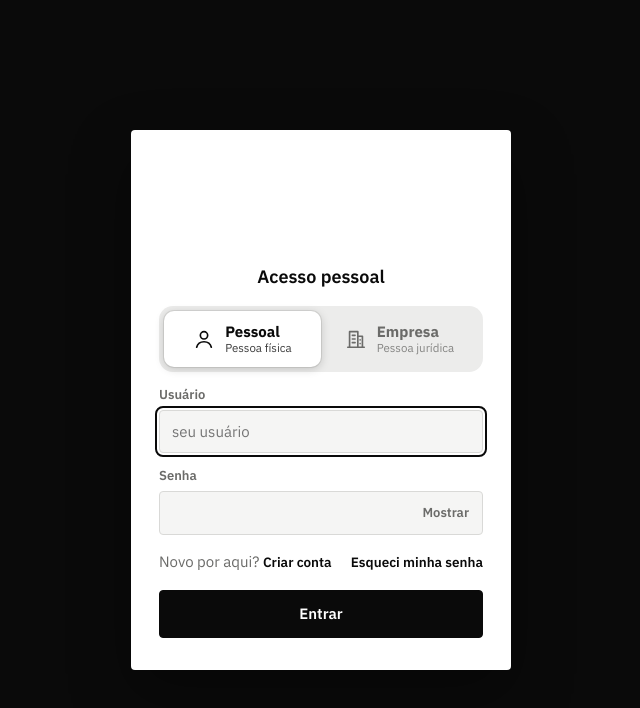
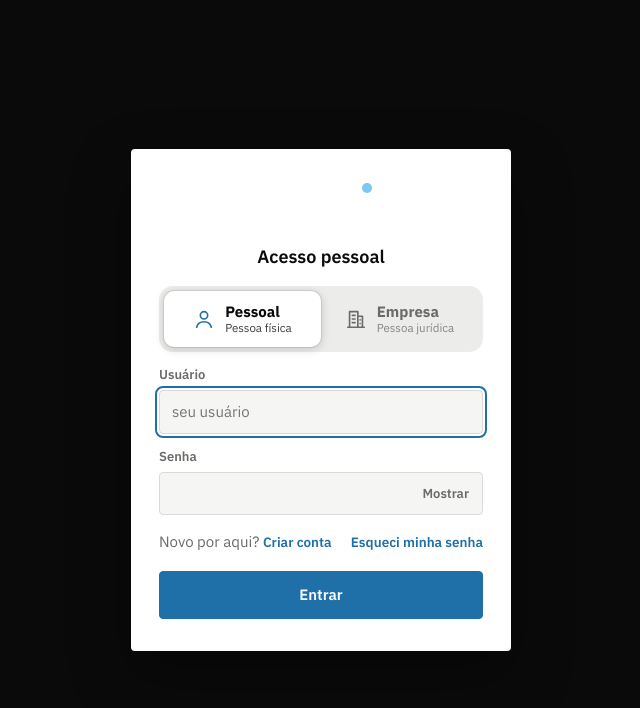
Before and after one commit to nykollasmrts/nms-finance, a plain HTML site: page index.html in a window 1280 px wide. Shown: the whole page, without its empty margins (319-959 px from the left). Drawn offline with nearby package versions, Linux system fonts and the light colour scheme.

Commit message:
Logo nova (nms com ponto azul) e tema azul da marca (versão 1.9.7)

```diff
--- a/config.js
+++ b/config.js
@@ -6,5 +6,5 @@
 window.NMS_CONFIG = {
   supabaseUrl: "https://cnovucrtrbmdqofedloj.supabase.co",
   supabaseAnonKey: "eyJhbGciOiJIUzI1NiIsInR5cCI6IkpXVCJ9.eyJpc3MiOiJzdXBhYmFzZSIsInJlZiI6ImNub3Z1Y3J0cmJtZHFvZmVkbG9qIiwicm9sZSI6ImFub24iLCJpYXQiOjE3OTI2ODQwMjksImV4cCI6MjEwODI2MDAyOX0.rEVArGafYTjINd-nVb7wo4briojiLKEspF0FjRoMpyo",
-  versao: "1.9.6"
+  versao: "1.9.7"
 };
--- a/index.html
+++ b/index.html
@@ -22,11 +22,11 @@
 </head>
 <body>
 <style>
-/* Layout: corporativo preto e branco — barra lateral preta no computador, abas no rodapé no celular; números em mono tabular */
+/* Layout: corporativo preto e branco com azul da marca (#7CC8F2) — barra lateral preta no computador, abas no rodapé no celular; números em mono tabular */
 :root{
   --bg:#F5F5F4; --surface:#FFFFFF; --sunk:#ECECEB; --line:#D9D9D7;
-  --fg:#0A0A0A; --muted:#6B6B69; --accent:#0A0A0A; --on-accent:#FFFFFF; --accent-soft:#E6E6E4;
-  --nav-bg:#0A0A0A; --nav-fg:#FFFFFF; --nav-muted:#9A9A97; --nav-sel:#262626;
+  --fg:#0A0A0A; --muted:#6B6B69; --accent:#1F6FA8; --on-accent:#FFFFFF; --accent-soft:#E3EFF8; --brand-blue:#7CC8F2;
+  --nav-bg:#0A0A0A; --nav-fg:#FFFFFF; --nav-muted:#9A9A97; --nav-sel:#13212C;
   --in:#1E8A55; --in-soft:#E4F0E9; --out:#B3261E; --out-soft:#F6E4E2; --warn:#7A5A00; --warn-soft:#F1EBDC;
   --c1:#2F5BEA; --c2:#E8892B; --c3:#1E9E62; --c4:#C2459B; --c5:#1597B8; --c6:#C9A227; --c7:#7B57E0; --c8:#E04A3A; --c9:#8C8C89; --c10:#0F766E; --c11:#A16207; --c12:#9D174D; --c13:#5B7083; --c14:#A0522D; --c15:#6E9F2F; --c16:#3949AB;
   --k-in:#1E9E62; --k-out:#E04A3A; --k-bal:#2F5BEA; --k-proj:#7B57E0;
@@ -37,16 +37,16 @@
 }
 @media (prefers-color-scheme: dark){:root:not([data-theme="light"]){
   --bg:#000000; --surface:#0F0F0F; --sunk:#1A1A1A; --line:#2A2A2A;
-  --fg:#F5F5F4; --muted:#9A9A97; --accent:#F5F5F4; --on-accent:#0A0A0A; --accent-soft:#222222;
-  --nav-bg:#0F0F0F; --nav-fg:#F5F5F4; --nav-muted:#8A8A87; --nav-sel:#222222;
+  --fg:#F5F5F4; --muted:#9A9A97; --accent:#7CC8F2; --on-accent:#0A0A0A; --accent-soft:#11222E; --brand-blue:#7CC8F2;
+  --nav-bg:#0F0F0F; --nav-fg:#F5F5F4; --nav-muted:#8A8A87; --nav-sel:#13222D;
   --in:#5FC48E; --in-soft:#12261B; --out:#F2867D; --out-soft:#2C1513; --warn:#D9B45A; --warn-soft:#2A2312;
   --c1:#7C9BFF; --c2:#F5A75C; --c3:#4FCB8E; --c4:#E47FC4; --c5:#4FC6E0; --c6:#E3C35A; --c7:#A88CFF; --c8:#FF7A6B; --c9:#8A8A87; --c10:#3CC9B8; --c11:#E0A63A; --c12:#F06292; --c13:#9FB3C8; --c14:#E0A07A; --c15:#A5D86E; --c16:#8C9EFF;
   --k-in:#4FCB8E; --k-out:#FF7A6B; --k-bal:#7C9BFF; --k-proj:#A88CFF;
   color-scheme:dark}}
 :root[data-theme="dark"]{
   --bg:#000000; --surface:#0F0F0F; --sunk:#1A1A1A; --line:#2A2A2A;
-  --fg:#F5F5F4; --muted:#9A9A97; --accent:#F5F5F4; --on-accent:#0A0A0A; --accent-soft:#222222;
-  --nav-bg:#0F0F0F; --nav-fg:#F5F5F4; --nav-muted:#8A8A87; --nav-sel:#222222;
+  --fg:#F5F5F4; --muted:#9A9A97; --accent:#7CC8F2; --on-accent:#0A0A0A; --accent-soft:#11222E; --brand-blue:#7CC8F2;
+  --nav-bg:#0F0F0F; --nav-fg:#F5F5F4; --nav-muted:#8A8A87; --nav-sel:#13222D;
   --in:#5FC48E; --in-soft:#12261B; --out:#F2867D; --out-soft:#2C1513; --warn:#D9B45A; --warn-soft:#2A2312;
   --c1:#7C9BFF; --c2:#F5A75C; --c3:#4FCB8E; --c4:#E47FC4; --c5:#4FC6E0; --c6:#E3C35A; --c7:#A88CFF; --c8:#FF7A6B; --c9:#8A8A87; --c10:#3CC9B8; --c11:#E0A63A; --c12:#F06292; --c13:#9FB3C8; --c14:#E0A07A; --c15:#A5D86E; --c16:#8C9EFF;
   --k-in:#4FCB8E; --k-out:#FF7A6B; --k-bal:#7C9BFF; --k-proj:#A88CFF;
@@ -68,13 +68,14 @@ button{cursor:pointer}
 .nav button{flex:1;background:none;border:0;display:flex;flex-direction:column;align-items:center;gap:2px;padding:6px 4px;border-radius:var(--r);color:var(--nav-muted);font-size:12px;font-weight:500;letter-spacing:.02em}
 .nav button svg{width:22px;height:22px}
 .nav button[aria-current="page"]{color:var(--nav-fg)}
+.nav button[aria-current="page"] svg{color:var(--brand-blue)}
 @media (min-width:900px){
   .nav{position:sticky;top:0;height:100vh;height:100dvh;overflow-y:auto;overflow-x:hidden;overscroll-behavior:contain;scrollbar-width:thin;scrollbar-color:var(--nav-muted) transparent;inset:auto;flex-direction:column;justify-content:flex-start;gap:2px;border-top:0;border-right:1px solid var(--line);padding:28px 14px;padding-left:max(14px,env(safe-area-inset-left,0px))}
   .brand{display:flex;align-items:center;gap:12px;padding:0 10px 28px}
   .brand .mark{min-width:40px;height:40px;padding:0 10px;border:2px solid var(--nav-fg);display:grid;place-items:center;font-weight:700;font-size:17px;letter-spacing:.04em}
   .brand small{display:block;font-weight:500;font-size:11px;color:var(--nav-muted);text-transform:uppercase;letter-spacing:.12em;line-height:1.3}
   .nav button{flex:none;flex-direction:row;gap:12px;font-size:14px;padding:11px 12px;justify-content:flex-start;border-left:2px solid transparent;border-radius:0}
-  .nav button[aria-current="page"]{background:var(--nav-sel);border-left-color:var(--nav-fg)}
+  .nav button[aria-current="page"]{background:var(--nav-sel);border-left-color:var(--brand-blue)}
   .nav .sync{margin-top:auto;font-size:12px;color:var(--nav-muted);padding:0 10px}
 }
 .nav .sync{display:none}
@@ -589,17 +590,17 @@ body.corp .btn{font-weight:500}
 .isParty{display:flex;flex-direction:column;gap:2px;padding:10px 12px;background:var(--sunk)}
 .isParty small{color:var(--muted);font-size:12px}
 
-/* logo NMS — modelo D: círculo em contorno com "nms" e ponto sólido (monocromática) */
-.nmsLogo{--s:120px;display:inline-flex;flex-direction:column;align-items:center;justify-content:center;gap:calc(var(--s)*.09);flex:none;color:inherit;font-family:"Inter","Helvetica Neue",Arial,sans-serif;user-select:none;line-height:1}
-.nmsMark{position:relative;display:grid;place-items:center;box-sizing:border-box;width:calc(var(--s)*.56);height:calc(var(--s)*.56);border-radius:50%;border:max(1.5px,calc(var(--s)*.012)) solid currentColor;background:transparent;flex:none}
-.nmsMark b{color:currentColor;font-weight:600;font-size:calc(var(--s)*.2);letter-spacing:-.02em;margin-top:calc(var(--s)*-.01)}
-.nmsMark::after{content:"";position:absolute;right:6%;top:6%;width:14.6%;height:14.6%;border-radius:50%;background:currentColor}
+/* logo NMS — nova marca: "nms" em Inter seminegrito com ponto azul claro no canto, sem círculo */
+.nmsLogo{--s:120px;--nms-dot:#7CC8F2;display:inline-flex;flex-direction:column;align-items:center;justify-content:center;gap:calc(var(--s)*.09);flex:none;color:inherit;font-family:"Inter","Helvetica Neue",Arial,sans-serif;user-select:none;line-height:1}
+.nmsMark{position:relative;display:inline-flex;align-items:flex-start;box-sizing:border-box;padding-right:calc(var(--s)*.085);background:transparent;flex:none}
+.nmsMark b{color:currentColor;font-weight:600;font-size:calc(var(--s)*.3);letter-spacing:-.03em;line-height:1}
+.nmsMark::after{content:"";position:absolute;right:0;top:calc(var(--s)*.012);width:calc(var(--s)*.065);height:calc(var(--s)*.065);border-radius:50%;background:var(--nms-dot)}
 .nmsLogo i{font-style:normal;font-weight:300;font-size:calc(var(--s)*.105);letter-spacing:.02em;white-space:nowrap;opacity:.9}
 .brand .nmsLogo,.lockLogo .nmsLogo{margin:0 auto;color:var(--nav-fg);--logo-ink:var(--nav-bg)}
 @media (min-width:900px){.brand{display:flex !important;justify-content:center;padding:4px 0 28px !important}}
 .lockLogo{display:flex;justify-content:center;margin-bottom:4px}
 .mLogo{display:none}
-@media (max-width:899px){.mLogo{display:inline-flex}.mLogo .nmsLogo{color:var(--fg);--logo-ink:var(--bg)}.mLogo .nmsLogo i{display:none}.mLogo .nmsMark{width:var(--s);height:var(--s)}.mLogo .nmsMark b{font-size:calc(var(--s)*.36)}.top h1{flex:1;min-width:0}.top{flex-wrap:wrap}}
+@media (max-width:899px){.mLogo{display:inline-flex}.mLogo .nmsLogo{color:var(--fg);--logo-ink:var(--bg)}.mLogo .nmsLogo i{display:none}.mLogo .nmsMark{padding-right:calc(var(--s)*.17)}.mLogo .nmsMark b{font-size:calc(var(--s)*.6)}.mLogo .nmsMark::after{width:calc(var(--s)*.13);height:calc(var(--s)*.13);top:calc(var(--s)*.02)}.top h1{flex:1;min-width:0}.top{flex-wrap:wrap}}
 
 .tipoSeg{position:relative;display:grid;grid-template-columns:1fr 1fr;background:var(--sunk);padding:5px;border-radius:14px;isolation:isolate}
 .tipoSeg input{position:absolute;opacity:0;pointer-events:none}
--- a/sw.js
+++ b/sw.js
@@ -1,7 +1,7 @@
 /* NMS · service worker
    Guarda o app para abrir rápido (e até sem internet) e detecta versões novas.
    Para publicar uma atualização: mude o número em VERSAO (e em config.js) e envie os arquivos de novo. */
-const VERSAO = "1.9.6";
+const VERSAO = "1.9.7";
 const CACHE = "nms-" + VERSAO;
 const ARQUIVOS = ["./", "./index.html", "./config.js", "./nms-cloud.js", "./manifest.webmanifest", "./icons/icon-192.png", "./icons/icon-512.png", "./icons/maskable-512.png", "./icons/favicon-32.png"];
 
```
